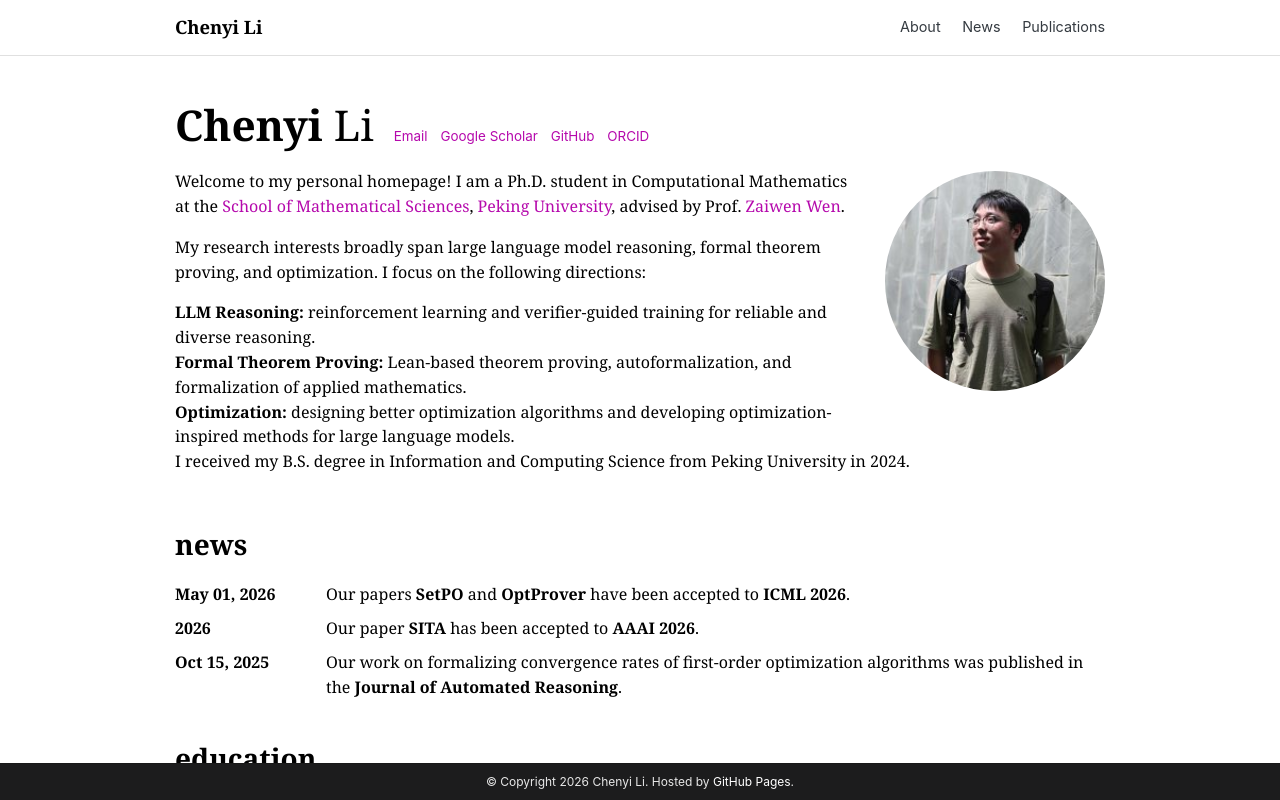
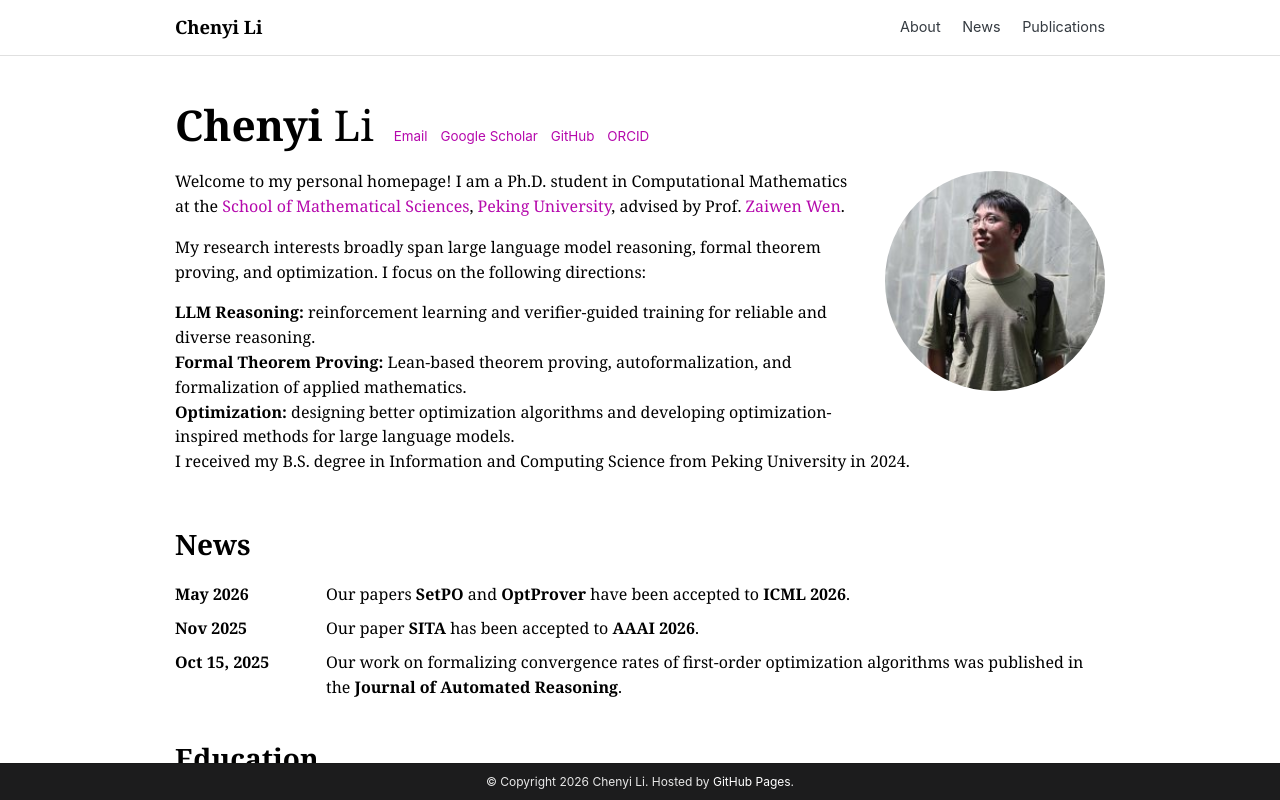
Before and after one commit to chenyili0818/chenyili0818.github.io, a Next.js app: page / in a window 1280 px wide. Shown: the top 800 px of the page. Built offline with nearby package versions, Linux system fonts and the light colour scheme.

Commit message:
Refine section headings and news dates

```diff
--- a/app/globals.css
+++ b/app/globals.css
@@ -165,7 +165,6 @@ h2 {
   font-size: 1.75rem;
   font-weight: 600;
   line-height: 1.2;
-  text-transform: lowercase;
 }
 
 .news-list {
--- a/app/page.tsx
+++ b/app/page.tsx
@@ -214,17 +214,17 @@ export default function Home() {
         </section>
 
         <section id="news">
-          <h2>news</h2>
+          <h2>News</h2>
           <div className="news-list">
             <div className="news-item">
-              <time>May 01, 2026</time>
+              <time>May 2026</time>
               <p>
                 Our papers <strong>SetPO</strong> and <strong>OptProver</strong> have
                 been accepted to <strong>ICML 2026</strong>.
               </p>
             </div>
             <div className="news-item">
-              <time>2026</time>
+              <time>Nov 2025</time>
               <p>
                 Our paper <strong>SITA</strong> has been accepted to{" "}
                 <strong>AAAI 2026</strong>.
@@ -242,7 +242,7 @@ export default function Home() {
         </section>
 
         <section id="education">
-          <h2>education</h2>
+          <h2>Education</h2>
           <div className="education-list">
             <article className="education-item">
               <img src="/pku-red.png" alt="Peking University" width="64" height="64" />
```
Also changed, not shown: 1 other file (tests, documents, lock files or other folders).
